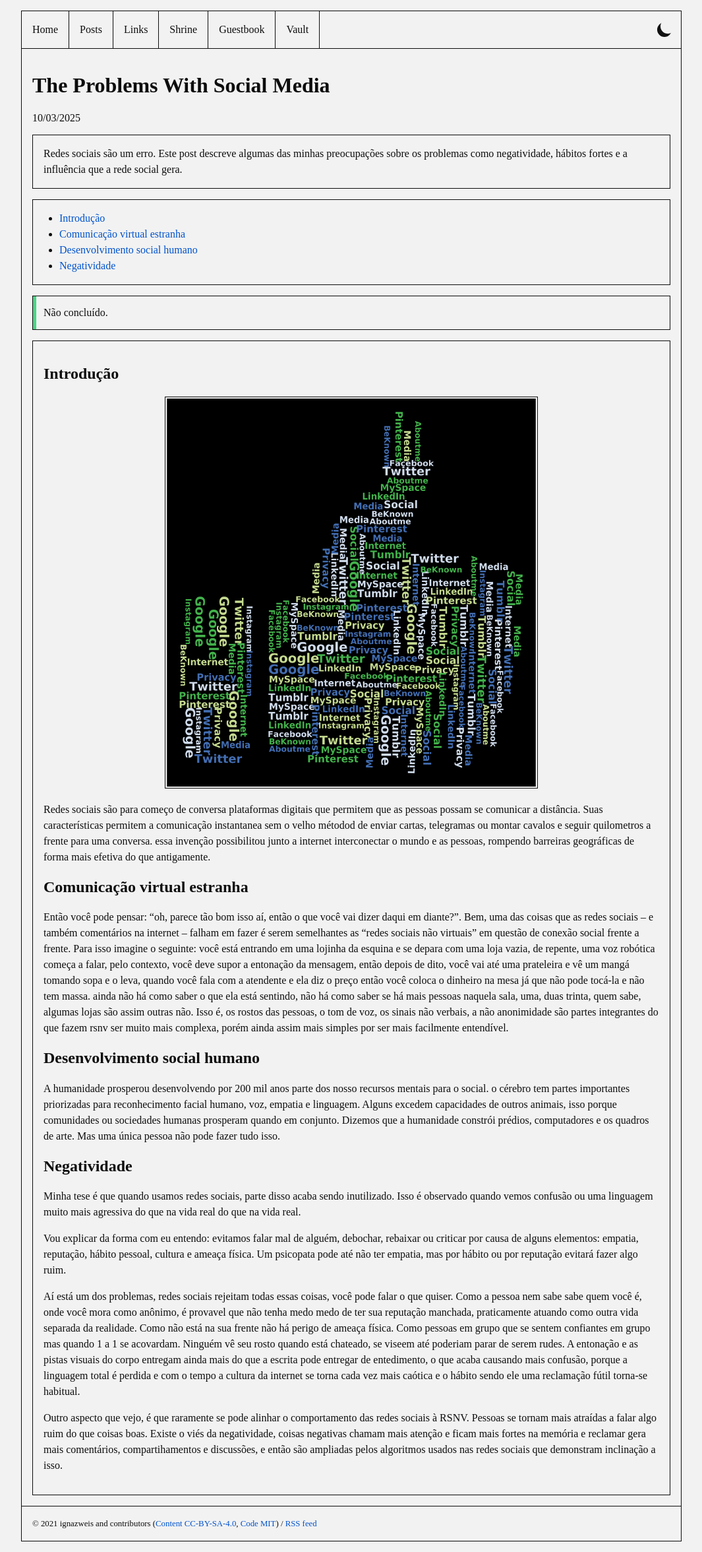
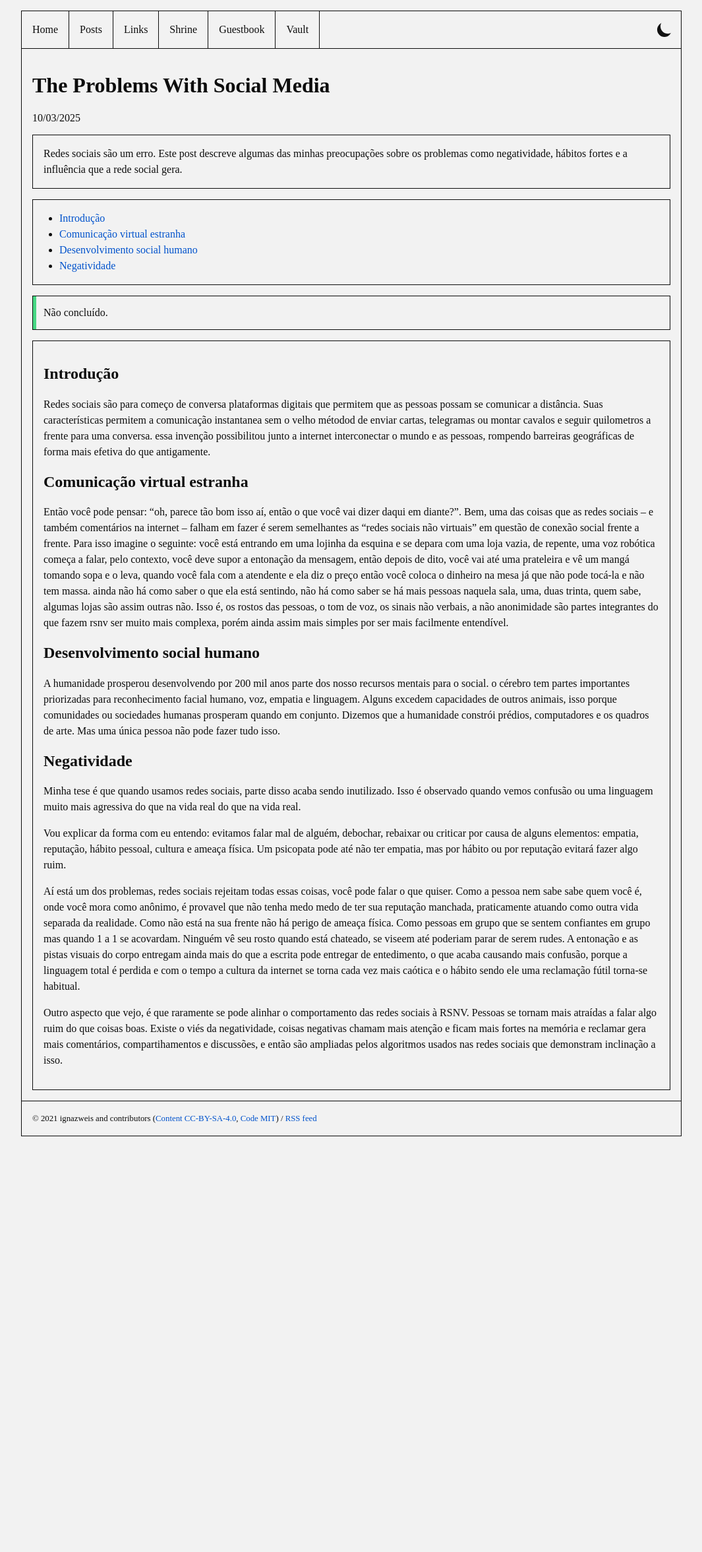
Before and after one commit to ignazweis/ignazweis.github.io, a Jekyll site: the page built from _posts/2025-03-10-the-problems-with-social-media.md, in a window 1280 px wide. Shown: the whole page at 66% size, without its empty margins (107-1172 px from the left). Built offline with Jekyll 4.4.1, drawn with Linux system fonts in a browser that asks for light colours; the table of contents is made by our own code; after the commit the page ends 1738 px from its top, so only the background shows below that.

Commit message:
remove: image of post

```diff
--- a/_posts/2025-03-10-the-problems-with-social-media.md
+++ b/_posts/2025-03-10-the-problems-with-social-media.md
@@ -5,8 +5,6 @@
 ---
 
 ## Introdução
-
-![palavras de rede social formando a imagem de like](/assets/social-media.png)
 
 Redes sociais são para começo de conversa plataformas digitais que permitem que as pessoas possam se comunicar a distância. Suas características permitem a comunicação instantanea sem o velho métodod de enviar cartas, telegramas ou montar cavalos e seguir quilometros a frente para uma conversa. essa invenção possibilitou junto a internet interconectar o mundo e as pessoas, rompendo barreiras geográficas de forma mais efetiva do que antigamente.
 
```
